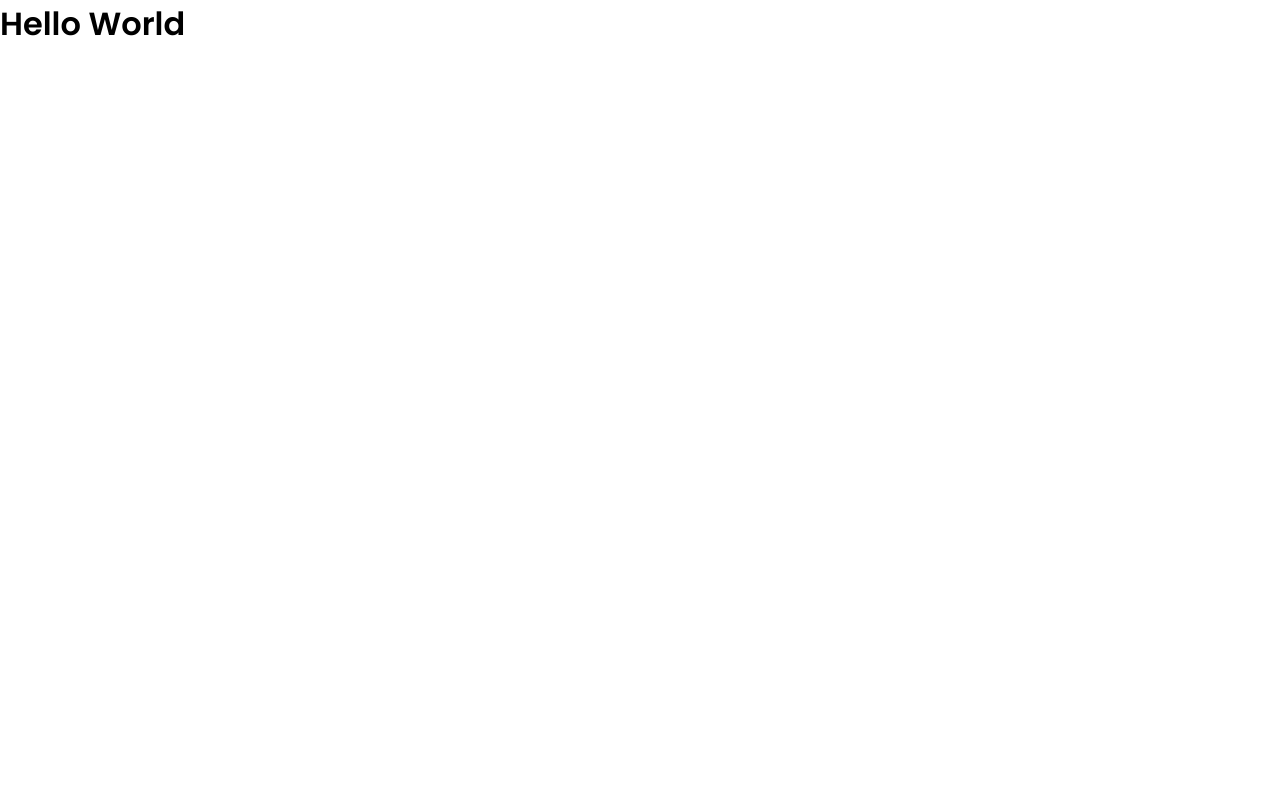
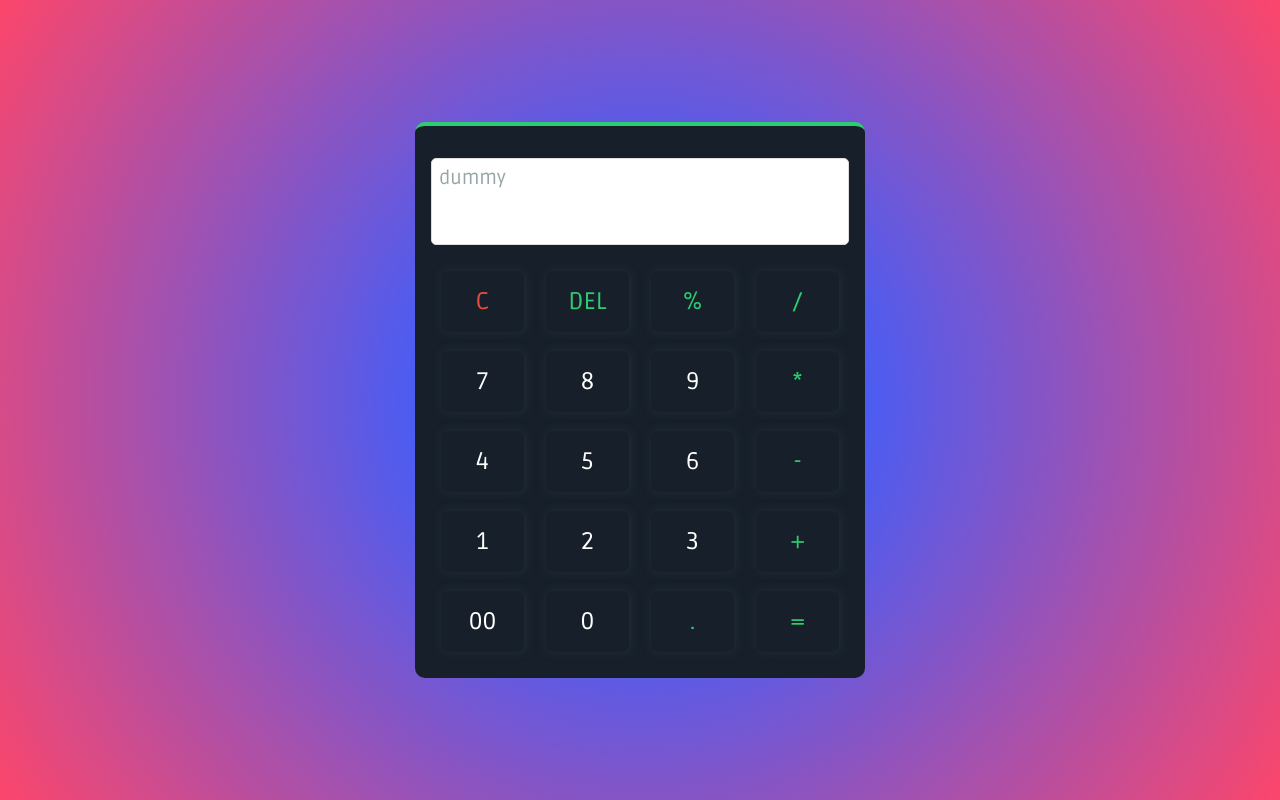
Before and after one commit to Troxip/Portfolio-PAGE, a plain HTML site: page 06 - Calculator/index.html in a window 1280 px wide. Drawn offline with Linux system fonts and the light colour scheme.

Commit message:
Calculator

```diff
--- a/06 - Calculator/index.html
+++ b/06 - Calculator/index.html
@@ -3,11 +3,46 @@
   <head>
     <meta charset="UTF-8" />
     <meta name="viewport" content="width=device-width, initial-scale=1.0" />
-    <title>Title</title>
+    <title>Calculator in JavaScript</title>
     <link rel="stylesheet" href="./style.css" />
     <script src="./script.js" defer></script>
   </head>
   <body>
-    <h1>Hello World</h1>
+    <div class="container">
+      <div class="wrapper">
+        <div class="screen">
+          <div class="top_txt">
+            <p class="dummy">dummy</p>
+          </div>
+          <div class="user-display">
+            <input type="text" class="result" />
+          </div>
+        </div>
+        <div class="cal-btn">
+          <ul>
+            <li class="clr">C</li>
+            <li class="btns">DEL</li>
+            <li class="btns">%</li>
+            <li class="btns">/</li>
+            <li>7</li>
+            <li>8</li>
+            <li>9</li>
+            <li class="btns">*</li>
+            <li>4</li>
+            <li>5</li>
+            <li>6</li>
+            <li class="btns">-</li>
+            <li>1</li>
+            <li>2</li>
+            <li>3</li>
+            <li class="btns">+</li>
+            <li>00</li>
+            <li>0</li>
+            <li class="btns">.</li>
+            <li class="btns">=</li>
+          </ul>
+        </div>
+      </div>
+    </div>
   </body>
 </html>
--- a/06 - Calculator/script.js
+++ b/06 - Calculator/script.js
@@ -0,0 +1,47 @@
+const num = document.querySelectorAll("li");
+const results = document.querySelector(".result");
+const dummy = document.querySelector(".dummy");
+let firstClick = true;
+
+num.forEach((element) => {
+  element.addEventListener("click", function () {
+    //Reset Dummy (Only on first click)
+    if (firstClick) {
+      dummy.textContent = "";
+      firstClick = false;
+    }
+    //Reset Number Color
+    results.style.color = "black";
+
+    //Calculator
+    if (results.value && isNaN(parseInt(results.value.charAt(0)))) {
+      results.value = "";
+      dummy.textContent = "";
+    }
+
+    if (element.innerHTML == "=") {
+      if (results.value === "") {
+      } else {
+        results.value = eval(results.value);
+        results.style.color = "#2ecc71";
+        dummy.textContent = `${dummy.textContent}=${results.value}`;
+      }
+    } else {
+      if (element.innerHTML === "C") {
+        results.value = "";
+        dummy.textContent = "";
+      } else {
+        results.value += element.innerHTML;
+        dummy.textContent += element.innerHTML;
+      }
+
+      if (element.innerHTML == "DEL") {
+        //Delete from Value
+        results.value = results.value.slice(0, -4);
+
+        //Delete from Dummy
+        dummy.textContent = dummy.textContent.slice(0, -4);
+      }
+    }
+  });
+});
--- a/06 - Calculator/style.css
+++ b/06 - Calculator/style.css
@@ -1,4 +1,4 @@
-@import url("https://fonts.googleapis.com/css2?family=Lato:wght@100;300;400;700;900&family=Open+Sans:wght@300;400;500;600;700&family=Poppins:wght@200;400;600&display=swap");
+@import url("https://fonts.googleapis.com/css2?family=Lato:wght@100;300;400;700;900&family=Open+Sans:wght@300;400;500;600;700&family=Ruda:wght@200;400;600&display=swap");
 
 * {
   box-sizing: border-box;
@@ -7,5 +7,89 @@
 }
 
 body {
-  font-family: "Poppins", sans-serif;
+  font-family: "Ruda", sans-serif;
 }
+
+.container {
+  display: flex;
+  justify-content: center;
+  align-items: center;
+  min-height: 100vh;
+  background-color: rgb(63, 94, 251);
+  background: radial-gradient(
+    circle,
+    rgba(63, 94, 251, 1) 25%,
+    rgba(252, 70, 107, 1) 100%
+  );
+}
+
+.wrapper {
+  background-color: #17202a;
+  width: 450px;
+  padding: 1rem;
+  border-top: 4px solid #2ecc71;
+  border-radius: 10px;
+  transition: all 0.5s;
+  position: relative;
+}
+
+.wrapper:hover {
+  transform: scale(1.03);
+  box-shadow: 0 10px 10px rgba(0, 0, 0, 0.5);
+}
+
+ul {
+  list-style: none;
+  display: flex;
+  flex-wrap: wrap;
+  justify-content: space-between;
+}
+
+ul li {
+  font-size: 1.5rem;
+  width: 20%;
+  text-align: center;
+  padding: 1rem 0.8rem;
+  cursor: pointer;
+  margin: 0.6rem;
+  border-radius: 10%;
+  box-shadow: 1px 0 10px #212f3d;
+  color: #fff;
+  transition: all 0.1s ease-in-out;
+}
+
+ul li:active {
+  transform: scale(1.2);
+}
+
+.wrapper input {
+  width: 100%;
+  margin: 1rem 0;
+  padding: 1.5rem 1rem;
+  text-align: right;
+  outline: none;
+  border: 1px solid #ddd;
+  border-radius: 5px;
+  letter-spacing: 2px;
+  font-weight: 600;
+  font-size: 2rem;
+}
+
+.top_txt {
+  position: absolute;
+  top: 2.5rem;
+  left: 1.5rem;
+  color: #95a5a6;
+}
+
+.dummy {
+  font-size: 1.2rem;
+}
+
+.clr {
+  color: #e74c3c;
+}
+
+.btns {
+  color: #2ecc71;
+}
```
